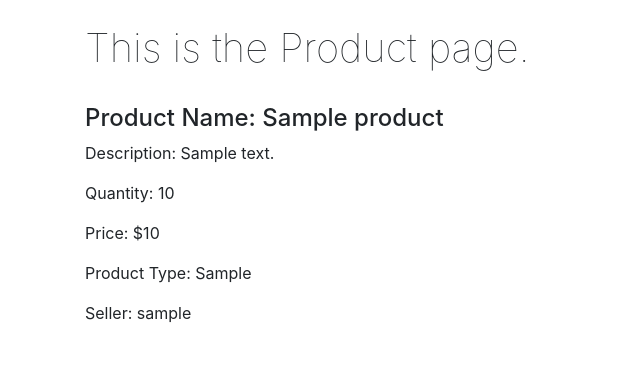
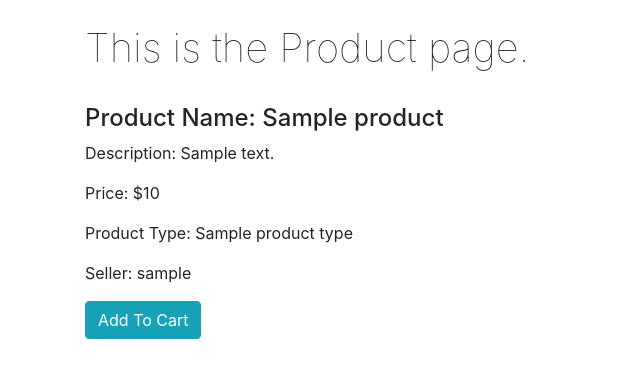
Before and after one commit to ferily7/info441-manufacturing, a Django app: template final/templates/product/productHome.html in a window 1280 px wide. Shown: the part 56-434 px from the top of the page, without its empty margins (0-640 px from the left). Run offline with Django 3.2, Linux system fonts and the light colour scheme; the template is opened without the code that fills it: most values are stand-ins (such as "Sample title", 1, 10 or a date in 2020); some libraries are stand-ins or nearby versions.

Commit message:
Implemented add to cart

```diff
--- a/final/product/models.py
+++ b/final/product/models.py
@@ -13,6 +13,7 @@ class Product(models.Model):
     name = models.CharField(max_length=100, blank=False, unique=True)
     description = models.CharField(max_length=250, blank=True)
     quantity = models.PositiveSmallIntegerField()
+    stock = models.PositiveSmallIntegerField()
     price = models.DecimalField(max_digits=7, decimal_places=2)
     product_type = models.ManyToManyField(ProductType, related_name="product_type", blank=True)
     seller = models.ForeignKey(User,
--- a/final/product/views.py
+++ b/final/product/views.py
@@ -12,7 +12,7 @@ class ProductHomePage(APIView):
         allProducts = models.Product.objects.all()
         allSerializer = serializer.ProductSerializer(allProducts, many=True)
 
-        return render(request, 'product/productHome.html', {'products': allSerializer.data})
+        return render(request, 'product/productHome.html', {'products': allSerializer.data, 'user_id': request.user.id})
 
 class ProductView(APIView):
     def get(self, request, format=None, product_id=0):
--- a/final/templates/product/productHome.html
+++ b/final/templates/product/productHome.html
@@ -8,12 +8,18 @@
 <br>
 
 {% for product in products %}
-    <h4>Product Name: {{product.name}}</h4>
-    <p>Description: {{product.description}}</p>
-    <p>Quantity: {{product.quantity}}</p>
-    <p>Price: ${{product.price}}</p>
-    <p>Product Type: {{product.product_type}}</p>
-    <p>Seller: {{product.seller.username}}</p>
+    <form method="POST", action="main/cart/{{ user_id }}">
+        <h4>Product Name: {{product.name}}</h4>
+        <p>Description: {{product.description}}</p>
+        <!-- <p>Quantity: {{product.quantity}}</p> -->
+        <p>Price: ${{product.price}}</p>
+        <p>Product Type: {{product.product_type.name}}</p>
+        <p>Seller: {{product.seller.username}}</p>
+
+        <button type="button" class="btn btn-info" name="add">Add To Cart</button>
+        <input type="hidden" name='product_id' value='{{ product.id }}'>
+     </form>
+    <br>
     <br>
 {% endfor %}
 
```
Also changed, not shown: final/product/serializer.py (+22 -20 lines).
